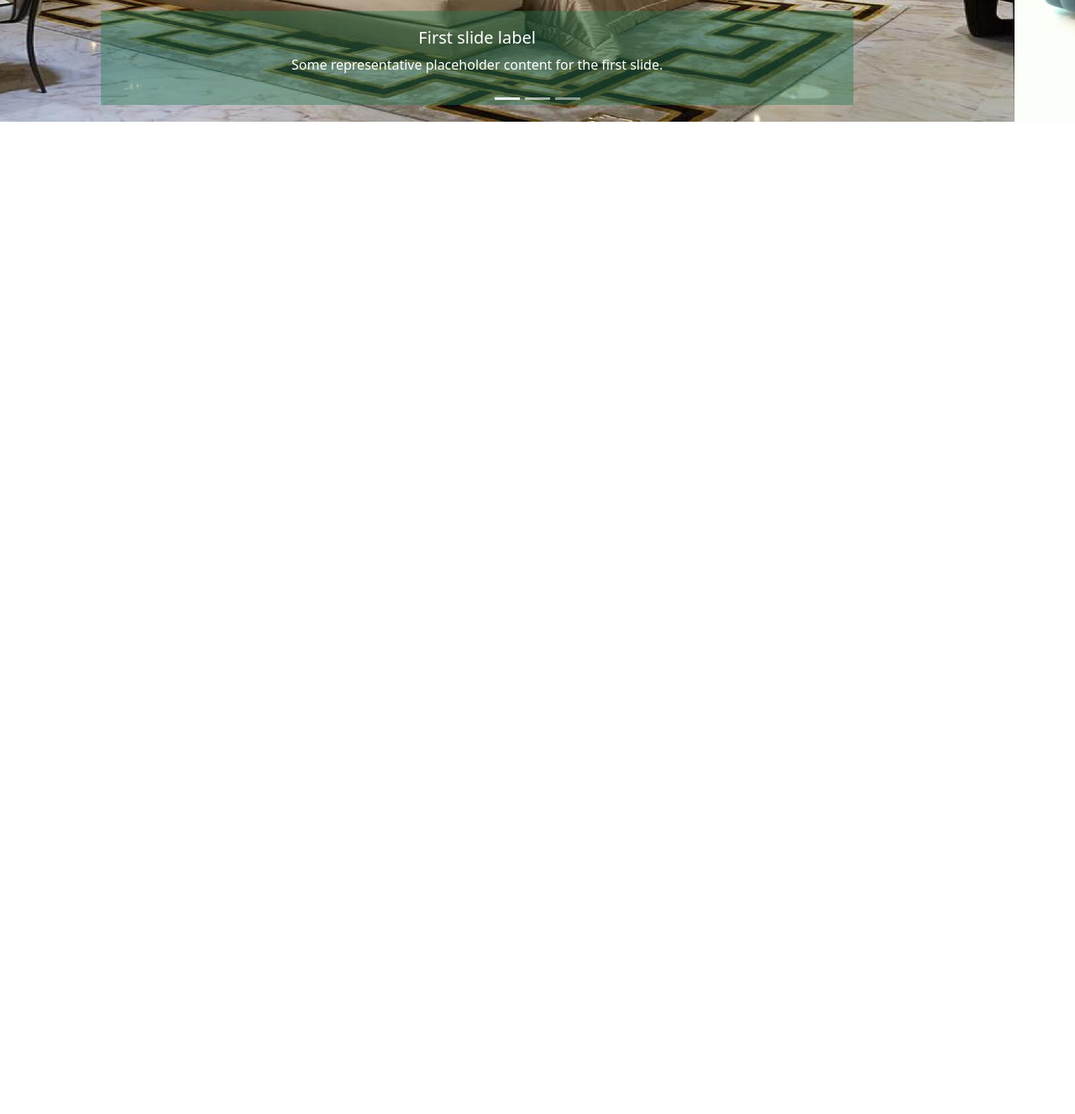
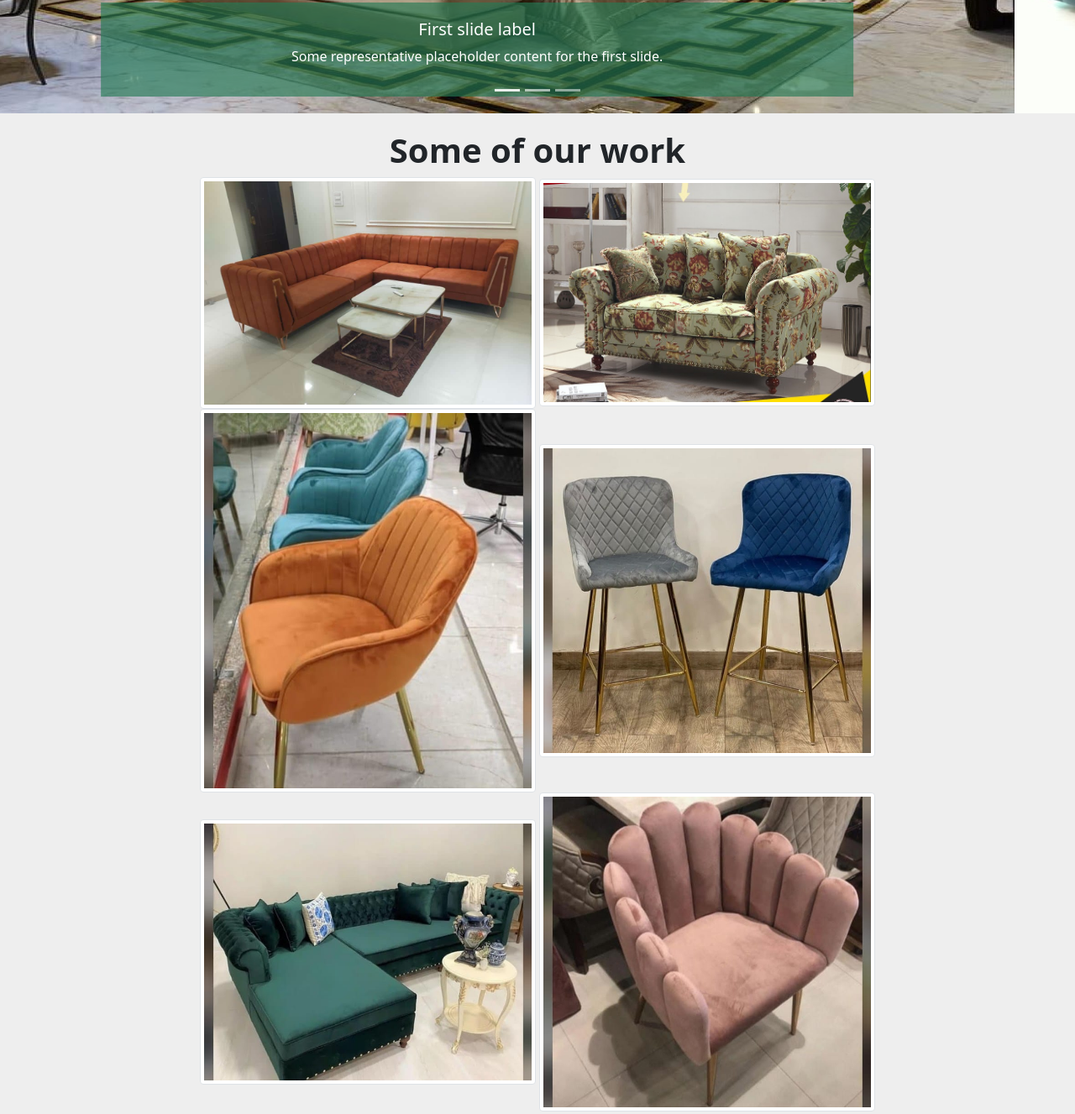
Before and after one commit to QaziSaim/SalmanWebsite, a plain HTML site: page index.html in a window 1280 px wide. Shown: the part 482-1809 px from the top of the page at 84% size. Before the commit the page ends 800 px from the top, so only its background shows below. Drawn offline with nearby package versions, Linux system fonts and the light colour scheme.

Commit message:
Add files via upload

```diff
--- a/index.html
+++ b/index.html
@@ -192,12 +192,12 @@
           <img
             src="images/Slide1.jpeg"
             class="d-block w-100"
-            height="560px"
+            height="550px"
             alt="..."
           />
           <div
             class="carousel-caption d-block"
-            style="background-color: #247a556b"
+            style="background-color: #247a55a3"
           >
             <h5>First slide label</h5>
             <p>Some representative placeholder content for the first slide.</p>
@@ -207,12 +207,12 @@
           <img
             src="images/Slide2.jpeg"
             class="d-block w-100"
-            height="560px"
+            height="550px"
             alt="..."
           />
           <div
             class="carousel-caption d-block"
-            style="background-color: #247a556b"
+            style="background-color: #247a55a3"
           >
             <h5>Second slide label</h5>
             <p>Some representative placeholder content for the second slide.</p>
@@ -222,12 +222,12 @@
           <img
             src="images/Slide3.jpeg"
             class="d-block w-100"
-            height="560px"
+            height="550px"
             alt="..."
           />
           <div
             class="carousel-caption d-block"
-            style="background-color: #247a556b"
+            style="background-color: #247a55a3"
           >
             <h5>Third slide label</h5>
             <p>Some representative placeholder content for the third slide.</p>
@@ -253,6 +253,69 @@
         <span class="visually-hidden">Next</span>
       </button>
     </div>
+
+    <!-- <br /> -->
+    <!-- <div align="center"><hr width="300vw" /></div> -->
+    <!-- <br /> -->
+
+    <div
+      class="container-fluid"
+      style="
+        background-color: rgba(128, 128, 128, 0.139);
+        padding-top: 20px;
+        padding-bottom: 20px;
+      "
+    >
+      <div class="container">
+        <div class="text-center">
+          <h1 style="font-weight: 700">Some of our work</h1>
+        </div>
+        <div class="container" align="center">
+          <img
+            src="images/Work images/wk1.jpeg"
+            class="img-thumbnail img-fluid"
+            alt="..."
+            height="400"
+            width="400"
+          />
+          <img
+            src="images/Work images/wk2.jpeg"
+            class="img-thumbnail img-fluid"
+            alt="..."
+            height="400"
+            width="400"
+          />
+          <img
+            src="images/Work images/wk3.jpeg"
+            class="img-thumbnail img-fluid"
+            alt="..."
+            height="400"
+            width="400"
+          />
+          <img
+            src="images/Work images/wk4.jpeg"
+            class="img-thumbnail img-fluid"
+            alt="..."
+            height="400"
+            width="400"
+          />
+          <img
+            src="images/Work images/wk5.jpeg"
+            class="img-thumbnail img-fluid"
+            alt="..."
+            height="400"
+            width="400"
+          />
+          <img
+            src="images/Work images/wk6.jpeg"
+            class="img-thumbnail img-fluid"
+            alt="..."
+            height="400"
+            width="400"
+          />
+        </div>
+      </div>
+    </div>
   </body>
 
   <script src="https://cdn.jsdelivr.net/npm/@popperjs/core@2.9.2/dist/umd/popper.min.js"></script>
```
